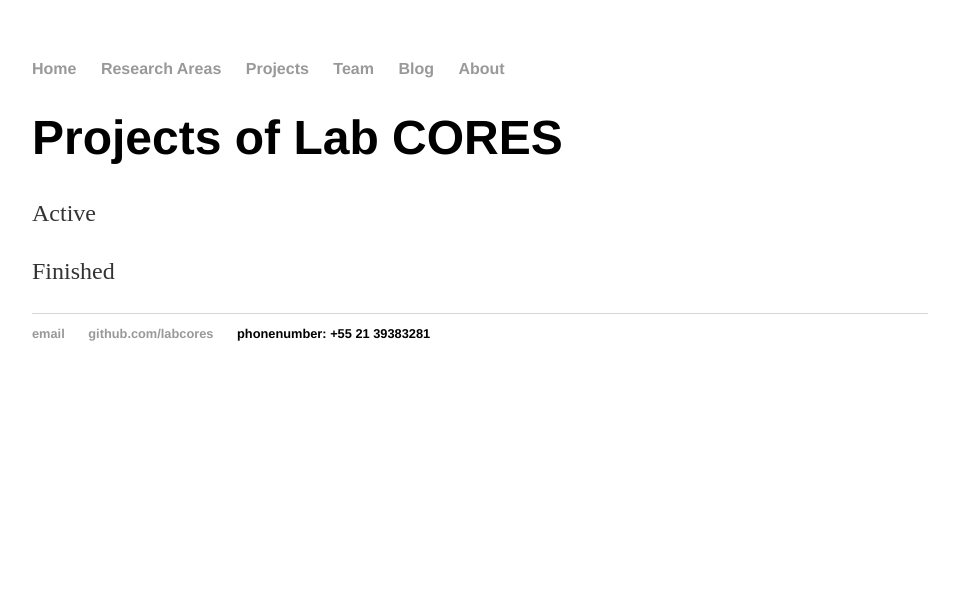
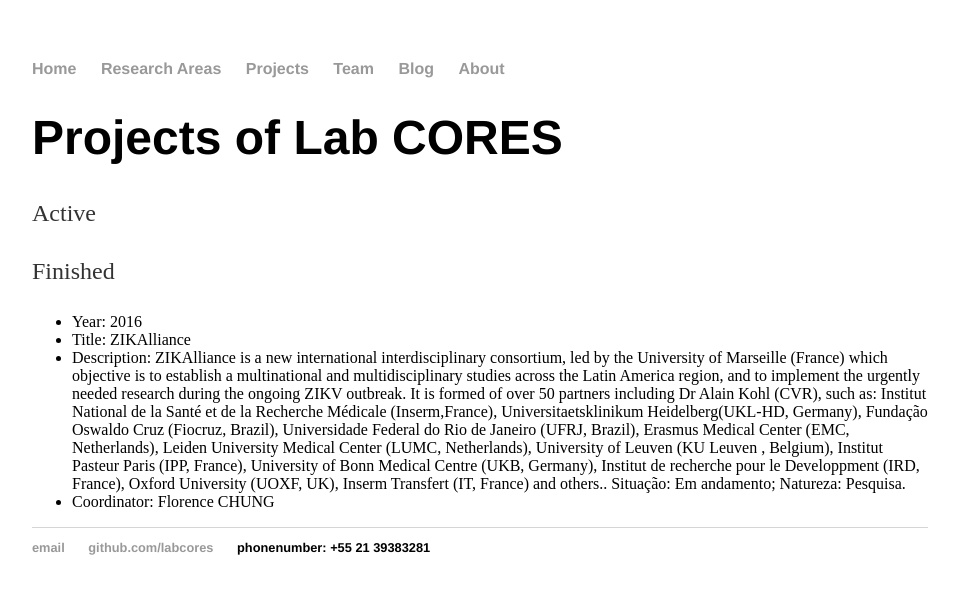
Before and after one commit to labcores/labcores.github.io, a Jekyll site: the page built from projects/index.html, in a window 1280 px wide. Shown: the top 594 px of the page, without its empty margins (160-1118 px from the left). Built offline with Jekyll 4.4.1, drawn with Linux system fonts in a browser that asks for light colours.

Commit message:
update-projects-content

```diff
--- a/projects/index.html
+++ b/projects/index.html
@@ -6,4 +6,11 @@ title: Social Computing and Social Network Analysis Laboratory
 	<h1>Projects of Lab CORES</h1>
 	<p>Active</p>
 	<p>Finished</p>
+	<ul>
+		<li>Year: 2016</li>
+		<li>Title: ZIKAlliance</li>
+		<li>Description: ZIKAlliance is a new international interdisciplinary consortium, led by the University of Marseille (France) which objective is to establish a multinational and multidisciplinary studies across the Latin America region, and to implement the urgently needed research during the ongoing ZIKV outbreak. It is formed of over 50 partners including Dr Alain Kohl (CVR), such as: Institut National de la Santé et de la Recherche Médicale (Inserm,France), Universitaetsklinikum Heidelberg(UKL-HD, Germany), Fundação Oswaldo Cruz (Fiocruz, Brazil), Universidade Federal do Rio de Janeiro (UFRJ, Brazil), Erasmus Medical Center (EMC, Netherlands), Leiden University Medical Center (LUMC, Netherlands), University of Leuven (KU Leuven , Belgium), Institut Pasteur Paris (IPP, France), University of Bonn Medical Centre (UKB, Germany), Institut de recherche pour le Developpment (IRD, France), Oxford University (UOXF, UK), Inserm Transfert (IT, France) and others.. Situação: Em andamento; Natureza: Pesquisa.</li>
+		<li>Coordinator: Florence CHUNG</li>
+	</ul>
+
 </div><!-- /.blurb -->
```
